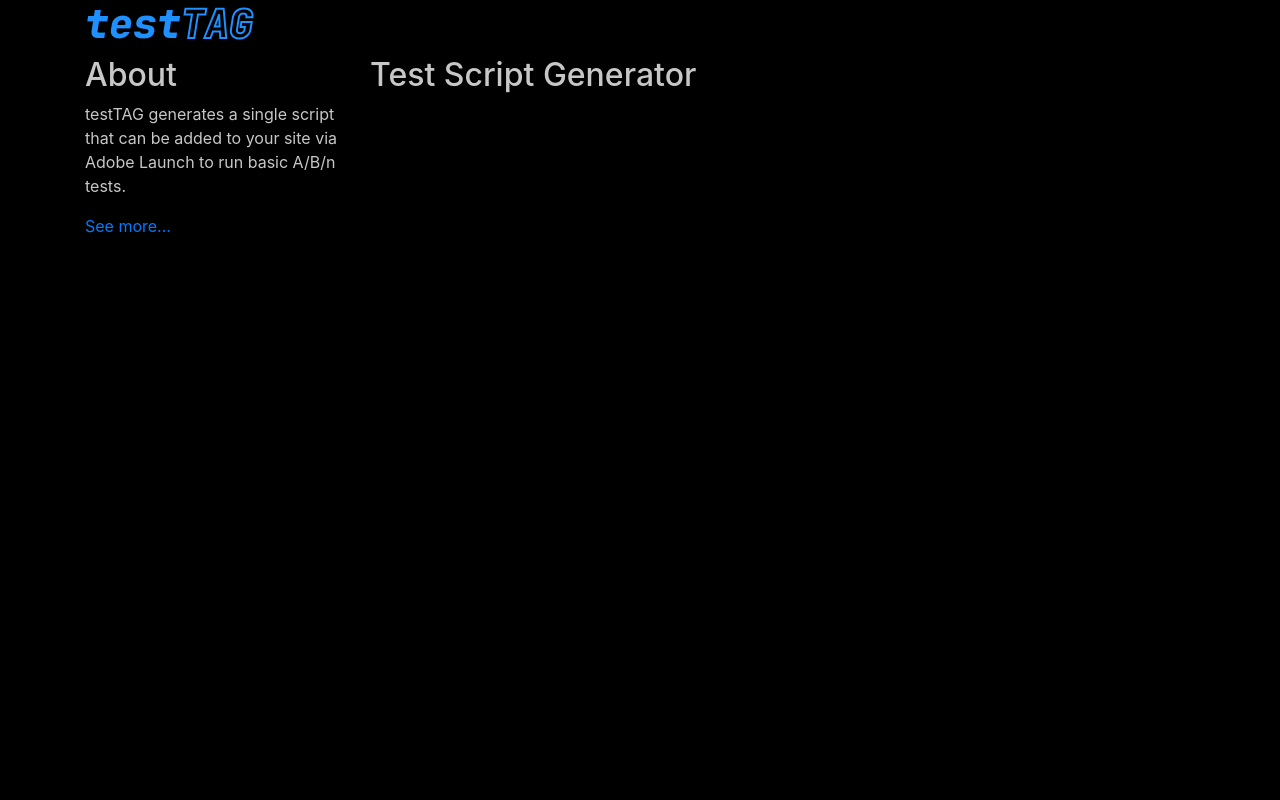
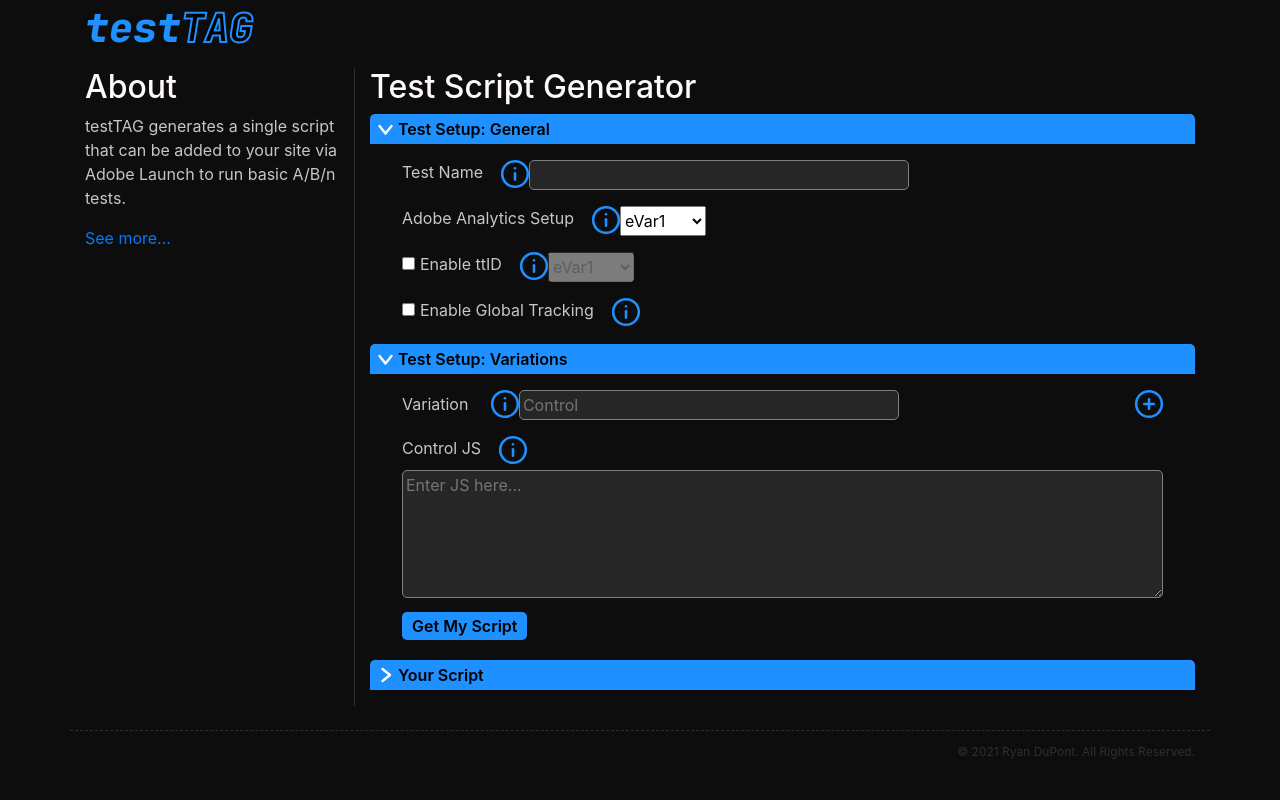
Before and after one commit to rdupo/testTAG, a plain HTML site: page index.html in a window 1280 px wide. Shown: the top 800 px of the page. Drawn offline with nearby package versions, Linux system fonts and the light colour scheme.

Commit message:
Uploaded CSS for v1.1

```diff
--- a/ttStyle.css
+++ b/ttStyle.css
@@ -1,76 +1,115 @@
 body {
-	background-color: #000000;
+	background-color: #0d0d0d;
 	color: #c7c7c7;
 }
 
 input, textarea {
-	background-color: #131212;
+	background-color: rgb(255 255 255 / 10%);
 	color: #ffffff;
 	border: solid 1px #808080;
+	border-radius: 5px;
+	padding-left: 3px;
+	/*margin-bottom: 16px;*/
 }
 
 textarea {
 	width: 100%;
-	height: 10em;
-	margin-bottom: 2em;
+	height: 8em;
+	margin-top: 4px;
 }
 
-.varName {
-	margin-bottom: 1em;
+label {
+	margin-bottom: 0;
 }
 
-#results {
-	height: 20em;
+h1 {
+	font-family: 'JetBrains Mono', monospace;
+	color: #1e90ff;
+	margin-top: 4px;
 }
 
-button {
+h2 {
+	color: #fffafa;
+}
+
+.add {
+	stroke: #00ff00;
+}
+
+.bdr-right {
+	border-right: 1px solid #2f2f2f;
+	border-bottom: none;
+}
+
+.btn {
 	background-color: #1e90ff;
 	color: #000000;
 	padding: 2px 10px;
 	border-radius: 5px;
 	border: none;
 	font-weight: 600;
+	margin-bottom: 16px;
 }
 
-.add {
-	background-color: #66cdaa;
+.btn-wrap:hover .tooltips {
+	display: block;
 }
 
-.delete {
-	background-color: #fa8072;
-	margin-right: 0.5em;
+.btn-wrap.inline {
+	display: inline-block;
 }
 
-.right {
-	float: right;
+.carrot {
+	padding: 0 5px 0 5px;
+    width: 25px;
+    cursor: pointer;
+    fill: #212c21;
+    stroke: #ffffff;
+    stroke-width: 16;
+    stroke-dashoffset: 0;
+    stroke-dasharray: 0;
+    stroke-linecap: round;
+    stroke-linejoin: round;
 }
 
-#testName {
-	font-size: 1.5em;
-	margin: 0 0 1.5em;
+.control-title {
+	background-color: black;
+	border: none;
 }
 
-.newVar {
-	border-top: solid 2px #a9a9a926;
-	padding-top: 2em;
+.gtjs {
+	display: none;
+	padding: 0;
+}
+
+.info {
+	width: 20px;
+	margin: 0 5px;
 }
 
 .inPut, .outPut {
 	padding: 0 2em;
 }
 
-.headerWrapper {
-	padding-left: 2em;
-	margin: 1.5em auto;
+.inPut .row {
+	margin-bottom: 16px;
 }
 
-#submit {
-	margin-bottom: 3em;
+.margin-5-right {
+	margin-right: 5px;
 }
 
-h1 {
-	font-family: 'JetBrains Mono', monospace;
-	color: #1e90ff;
+.newVar {
+	border-top: solid 2px #a9a9a926;
+	padding-top: 20px;
+}
+
+.no-pad{
+	padding: 0;
+}
+
+.one-px-left {
+	margin-left: 1px;
 }
 
 .outLined {
@@ -81,14 +120,130 @@ h1 {
 	-webkit-text-stroke-color: #1e90ff;
 }
 
+.outPut {
+	display: none;
+}
+
+.outPut form {
+	margin-bottom: 8px;
+}
+
 .own {
-	color: #131212;
-	border-top: dashed 1px #131212;
+	color: #2f2f2f;
+	border-top: dashed 1px #2f2f2f;
 	font-size: .75em;
-	margin-top: 5em;
 }
 
 .own p {
 	padding-top: 1em;
 	float: right;
 }
+
+.pad-btm-8 {
+	padding-bottom: 8px;
+}
+
+.remove {
+	stroke: #ff0000;
+}
+
+.right {
+	float: right;
+}
+
+.rotate-me {
+	transform: rotateZ(90deg);
+}
+
+.section-header {
+	display: inline-flex;
+	background-color: #1e90ff;
+	color: black;
+	font-weight: 600;
+	width: 100%;
+	border-top-left-radius: 5px;
+    border-top-right-radius: 5px;
+    padding: 3px 0 3px 3px;
+    margin-bottom: 16px;
+}
+
+.section-header div {
+    cursor: pointer;
+}
+
+.svg-btn {
+	width: 32px;
+	fill: transparent;
+	stroke: #1e90ff;
+	stroke-width: 8;
+	stroke-dashoffset: 0;
+	stroke-dasharray: 0;
+	stroke-linecap: round;
+	stroke-linejoin: round;
+	background-color: transparent;
+	border: none;
+	margin: -2px -2px 0 16px;
+	cursor: pointer;
+}
+
+.tooltips {
+    position: absolute;
+    display: none;
+    max-width: 250px;
+    margin-top: -24px;
+    margin-left: 32px;
+    background-color: #d3d3d3;
+    z-index: 1;
+    padding: 8px;
+    color: black;
+    border-radius: 5px;
+    font-size: 12px;
+}
+
+.varName, #testName {
+	width: 50%;
+}
+
+#footer {
+	padding-top: 24px;
+}
+
+#results {
+	height: 20em;
+}
+
+#submit {
+	margin-top: -8px;
+	margin-bottom: 20px;
+}
+
+#trackjs {
+	height: 4em;
+}
+
+@media only screen and (max-width: 470px) {
+	.varNameWrapper {
+		width: 100%;
+		margin-bottom: 4px;
+	}
+
+	.varName, #testName {
+		width: 65%;
+	}
+}
+
+@media only screen and (max-width: 767px) {
+  .add, .remove {
+    margin: -2px -2px 0 8px;
+  }
+
+  .bdr-right {
+  	border-right: none;
+  	border-bottom: 1px solid #2f2f2f;
+  	padding-bottom: 16px;
+  }
+
+  .tool-wrapper h2 {
+  	padding-top: 16px;
+  }
+}
```
